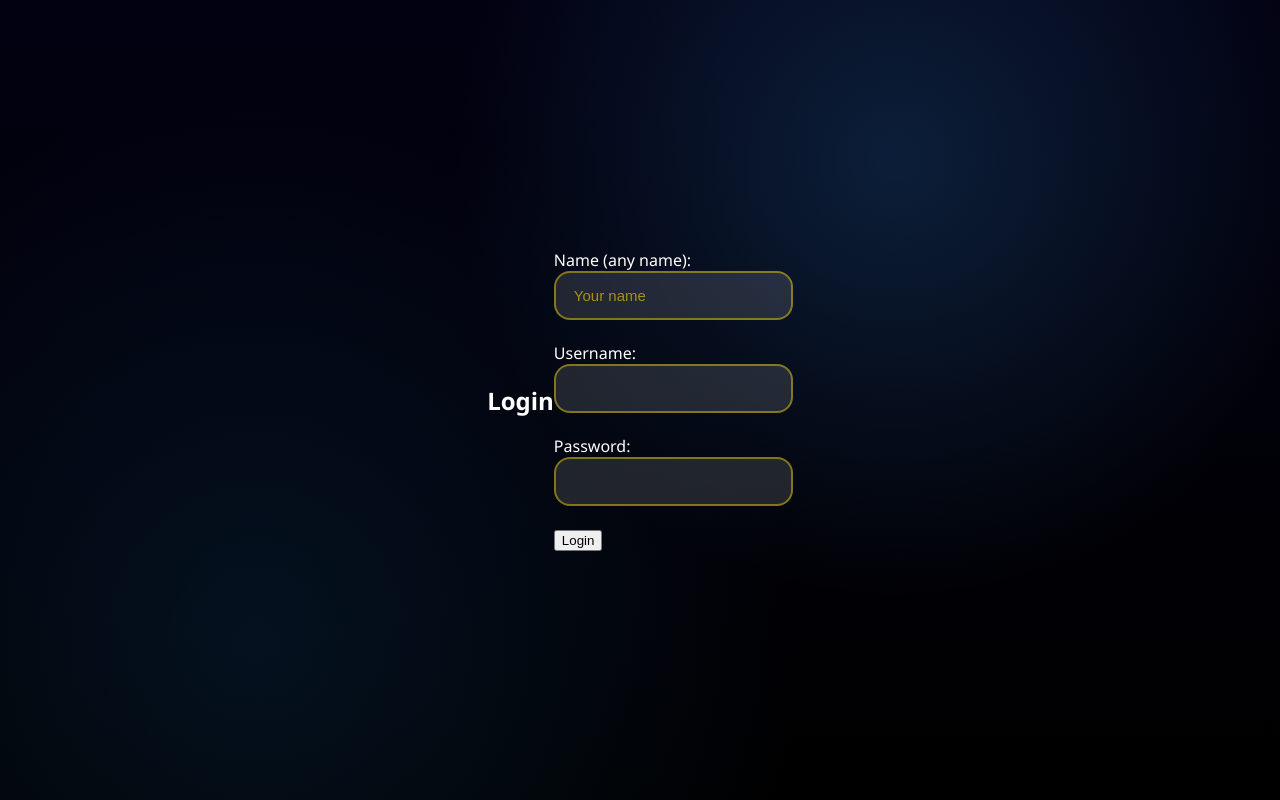
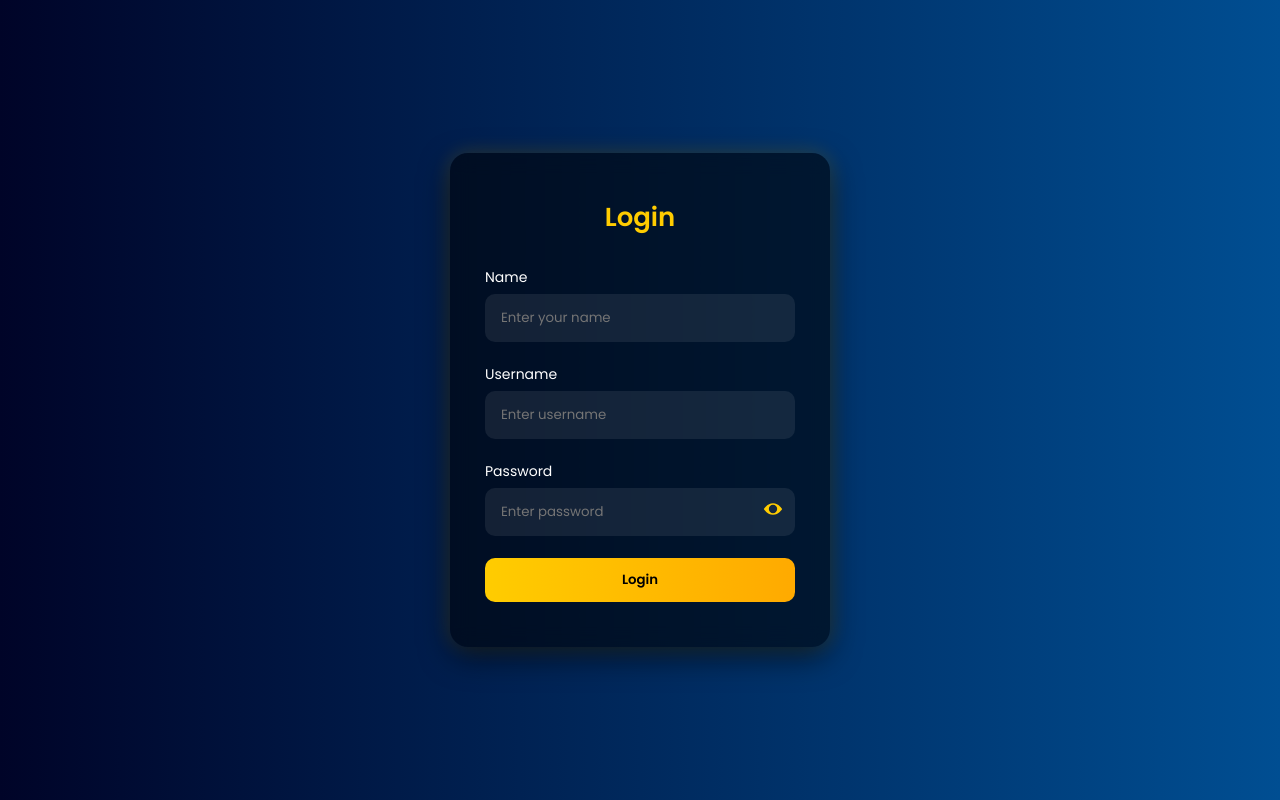
Before and after one commit to Pawankumar1908/telugu-annotator, a Flask app: page / in a window 1280 px wide. Run offline with Flask 3, Linux system fonts and the light colour scheme.

Commit message:
Update login.html

```diff
--- a/templates/login.html
+++ b/templates/login.html
@@ -1,32 +1,142 @@
 <!DOCTYPE html>
 <html lang="en">
 <head>
-    <meta charset="UTF-8">
-    <title>Login</title>
+<meta charset="UTF-8">
+<meta name="viewport" content="width=device-width, initial-scale=1.0">
+<title>Login Page</title>
 
-    <!-- CSS MUST BE INSIDE HEAD -->
-    <link rel="stylesheet" href="{{ url_for('static', filename='style.css') }}">
+<link href="https://fonts.googleapis.com/css2?family=Poppins:wght@300;400;600&display=swap" rel="stylesheet">
+
+<style>
+
+*{
+    margin:0;
+    padding:0;
+    box-sizing:border-box;
+    font-family: 'Poppins', sans-serif;
+}
+
+body{
+    height:100vh;
+    display:flex;
+    justify-content:center;
+    align-items:center;
+    background: linear-gradient(to right, #000428, #004e92);
+}
+
+.login-container{
+    width: 380px;
+    padding: 45px 35px;
+    border-radius: 18px;
+    background: rgba(0, 0, 0, 0.55);
+    backdrop-filter: blur(10px);
+    box-shadow:
+        0 10px 30px rgba(0,0,0,0.6),
+        0 0 20px rgba(255, 204, 0, 0.2);
+    color: #ffffff;
+}
+
+.login-container h2{
+    text-align: center;
+    margin-bottom: 30px;
+    font-size: 26px;
+    color: #ffcc00;
+}
+
+.input-group{
+    margin-bottom: 22px;
+    position: relative;
+}
+
+.input-group label{
+    display:block;
+    font-size:14px;
+    margin-bottom:6px;
+}
+
+.input-group input{
+    width:100%;
+    padding:12px 45px 12px 14px;
+    border-radius:10px;
+    border:2px solid transparent;
+    outline:none;
+    background: rgba(255,255,255,0.08);
+    color:white;
+    transition:0.3s;
+}
+
+.input-group input:focus{
+    border:2px solid #ffcc00;
+    box-shadow:0 0 8px #ffcc00;
+}
+
+.toggle-password{
+    position:absolute;
+    right:12px;
+    top:38px;
+    cursor:pointer;
+    width:20px;
+    height:20px;
+    fill:#ffcc00;
+}
+
+button{
+    width:100%;
+    padding:12px;
+    border:none;
+    border-radius:10px;
+    background: linear-gradient(90deg, #ffcc00, #ffaa00);
+    font-weight:600;
+    cursor:pointer;
+}
+
+button:hover{
+    box-shadow:0 8px 20px rgba(255,204,0,0.4);
+}
+
+</style>
 </head>
+
 <body>
 
+<div class="login-container">
     <h2>Login</h2>
 
-    {% if error %}
-        <p style="color:red;">{{ error }}</p>
-    {% endif %}
+    <div class="input-group">
+        <label>Name</label>
+        <input type="text" placeholder="Enter your name">
+    </div>
 
-    <form method="POST" action="/">
-        <label>Name (any name):</label><br>
-        <input type="text" name="name" placeholder="Your name"><br><br>
+    <div class="input-group">
+        <label>Username</label>
+        <input type="text" placeholder="Enter username">
+    </div>
 
-        <label>Username:</label><br>
-        <input type="text" name="username" required><br><br>
+    <div class="input-group">
+        <label>Password</label>
+        <input type="password" id="password" placeholder="Enter password">
 
-        <label>Password:</label><br>
-        <input type="password" name="password" required><br><br>
+        <!-- SVG Eye Icon -->
+        <svg class="toggle-password" onclick="togglePassword()" id="eyeIcon"
+             xmlns="http://www.w3.org/2000/svg" viewBox="0 0 24 24">
+            <path d="M12 5C5 5 1 12 1 12s4 7 11 7 11-7 11-7-4-7-11-7zm0 12a5 5 0 1 1 0-10 5 5 0 0 1 0 10z"/>
+        </svg>
+    </div>
 
-        <button type="submit">Login</button>
-    </form>
+    <button>Login</button>
+</div>
+
+<script>
+function togglePassword() {
+    const password = document.getElementById("password");
+
+    if (password.type === "password") {
+        password.type = "text";
+    } else {
+        password.type = "password";
+    }
+}
+</script>
 
 </body>
 </html>
```
